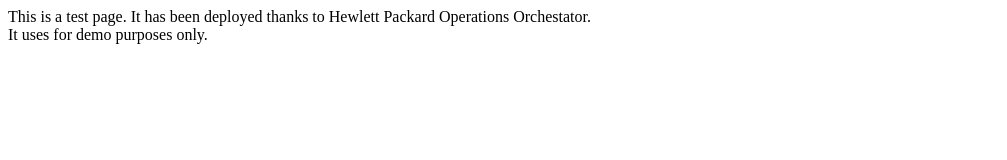
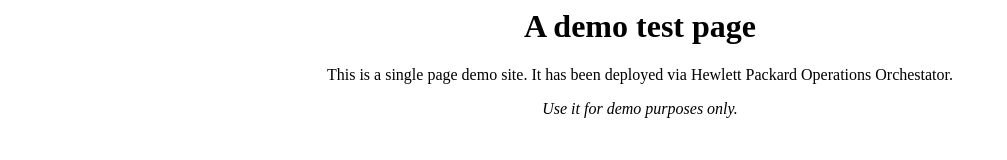
Before and after one commit to Mad-ness/hpoo-example, a plain HTML site: page index.html in a window 1280 px wide. Shown: the whole page, without its empty margins (0-1007 px from the left). Drawn offline with Linux system fonts and the light colour scheme.

Commit message:
Simple updates of index.html file

```diff
--- a/index.html
+++ b/index.html
@@ -3,7 +3,10 @@
 <title>This is a test page deployed by HP Operations Orchestator</title>
 </head>
 <body>
-This is a test page. It has been deployed thanks to Hewlett Packard Operations Orchestator. <br />
-It uses for demo purposes only.
+<center>
+<h1>A demo test page</h1>
+<p>This is a single page demo site. It has been deployed via Hewlett Packard Operations Orchestator.<br /></p>
+<i>Use it for demo purposes only.</i>
+</center>
 </body>
 </html>
```
